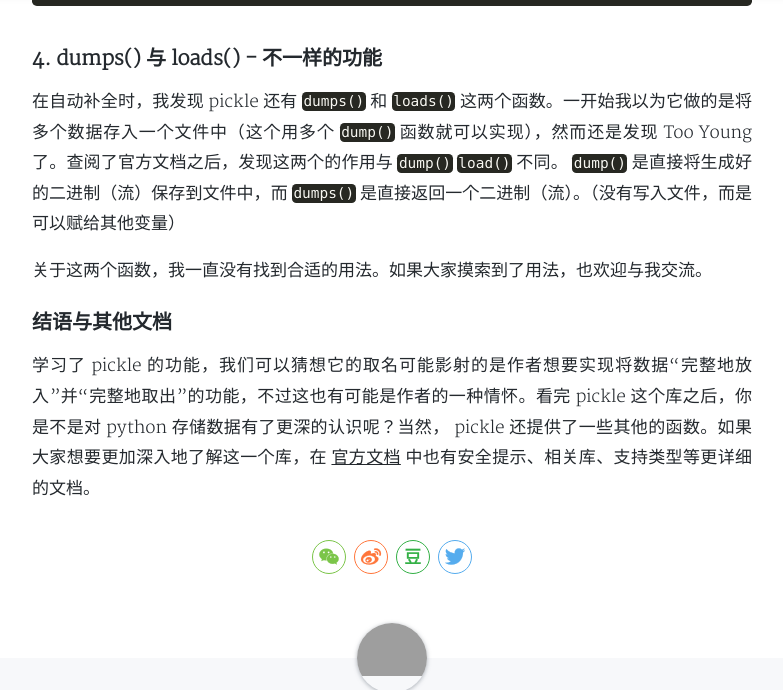
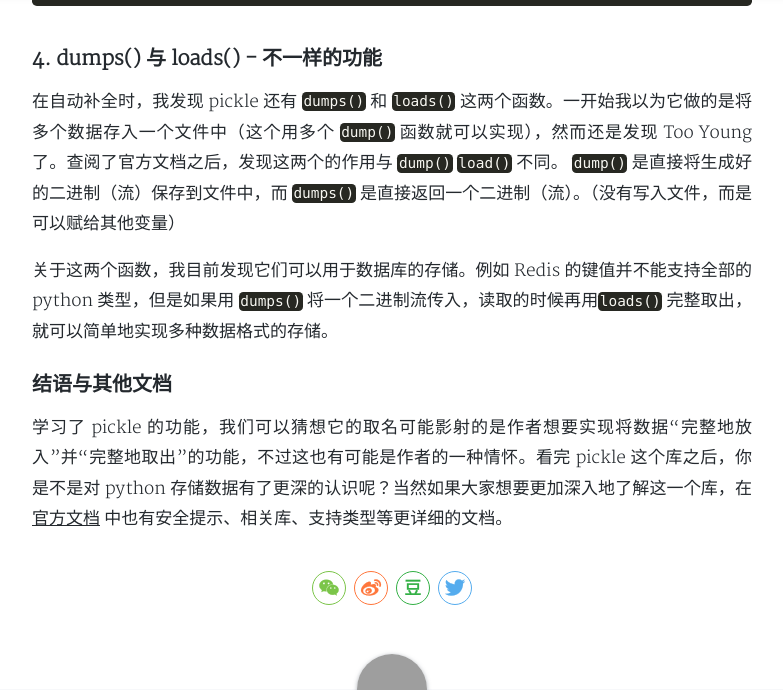
Before and after one commit to cometeme/cometeme.github.io, a Jekyll site: the page built from _posts/2018-08-06-pickle库.md, in a window 1280 px wide and 900 px high, scrolled down 3369 px, cut to the strip 0-690 px from the top of the window. Shown: the whole strip, without its empty margins (248-1031 px from the left). Built offline with Jekyll 4.4.1, drawn with Linux system fonts in a browser that asks for light colours; nearby versions of some CDN libraries; comment, search, counter and statistics services are not loaded; a style sheet for code colours, icons or effects is not loaded.

Commit message:
Update 2018-08-06-pickle库.md

```diff
--- a/_posts/2018-08-06-pickle库.md
+++ b/_posts/2018-08-06-pickle库.md
@@ -91,8 +91,8 @@
 
 在自动补全时，我发现 pickle 还有 `dumps()` 和 `loads()` 这两个函数。一开始我以为它做的是将多个数据存入一个文件中（这个用多个 `dump()` 函数就可以实现），然而还是发现 Too Young 了。查阅了官方文档之后，发现这两个的作用与 `dump()` `load()` 不同。 `dump()` 是直接将生成好的二进制（流）保存到文件中，而 `dumps()` 是直接返回一个二进制（流）。（没有写入文件，而是可以赋给其他变量）
 
-关于这两个函数，我一直没有找到合适的用法。如果大家摸索到了用法，也欢迎与我交流。
+关于这两个函数，我目前发现它们可以用于数据库的存储。例如 Redis 的键值并不能支持全部的 python 类型，但是如果用 `dumps()` 将一个二进制流传入，读取的时候再用`loads()` 完整取出，就可以简单地实现多种数据格式的存储。
 
 ### 结语与其他文档
 
-学习了 pickle 的功能，我们可以猜想它的取名可能影射的是作者想要实现将数据“完整地放入”并“完整地取出”的功能，不过这也有可能是作者的一种情怀。看完 pickle 这个库之后，你是不是对 python 存储数据有了更深的认识呢？当然， pickle 还提供了一些其他的函数。如果大家想要更加深入地了解这一个库，在 [官方文档](https://docs.python.org/3.7/library/pickle.html) 中也有安全提示、相关库、支持类型等更详细的文档。
+学习了 pickle 的功能，我们可以猜想它的取名可能影射的是作者想要实现将数据“完整地放入”并“完整地取出”的功能，不过这也有可能是作者的一种情怀。看完 pickle 这个库之后，你是不是对 python 存储数据有了更深的认识呢？当然如果大家想要更加深入地了解这一个库，在 [官方文档](https://docs.python.org/3.7/library/pickle.html) 中也有安全提示、相关库、支持类型等更详细的文档。
```
